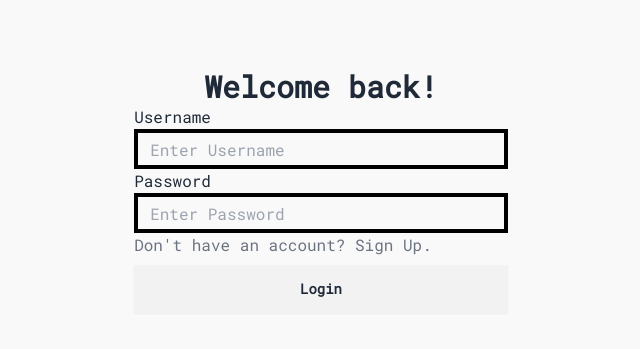
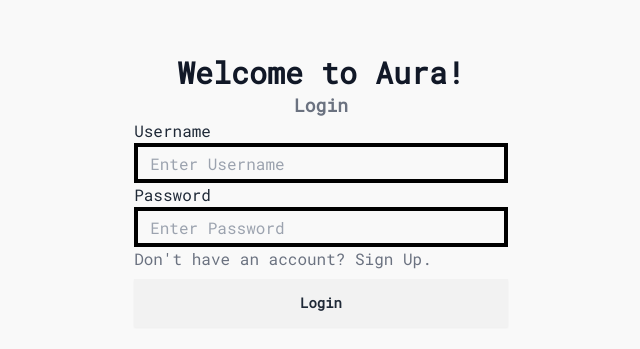
Before and after one commit to thyatran/social-media, a React (Vite) app in the folder frontend/: page /login in a window 1280 px wide. Shown: the part 209-558 px from the top of the page, without its empty margins (319-959 px from the left). Built offline with nearby package versions, Linux system fonts and the light colour scheme.

Commit message:
Edit titles for login and signup page

```diff
--- a/frontend/src/pages/login/Login.jsx
+++ b/frontend/src/pages/login/Login.jsx
@@ -16,7 +16,12 @@ const Login = () => {
   return (
     <div className="flex flex-col items-center justify-center min-w-96 mx-auto">
       <div className="w-full p-6">
-        <h1 className="text-3xl font-semibold text-center">Welcome back!</h1>
+        <h1 className="text-3xl text-gray-900 font-semibold text-center">
+          Welcome to Aura!
+        </h1>
+        <h3 className="text-lg font-semibold text-center text-gray-500">
+          Login
+        </h3>
         <form onSubmit={handleSubmit}>
           <div className="">
             <label htmlFor="username">Username</label>
--- a/frontend/src/pages/signup/Signup.jsx
+++ b/frontend/src/pages/signup/Signup.jsx
@@ -19,7 +19,12 @@ const Signup = () => {
   return (
     <div className="flex flex-col items-center justify-center min-w-96 mx-auto">
       <div className="w-full p-6">
-        <h1 className="text-3xl font-semibold text-center">Welcome to Aura!</h1>
+        <h1 className="text-3xl font-semibold text-center text-gray-900">
+          Welcome to Aura!
+        </h1>
+        <h3 className="text-lg font-semibold text-center text-gray-500">
+          Sign Up
+        </h3>
         <form onSubmit={handleSubmit}>
           <div>
             <label htmlFor="username">Username</label>
```
